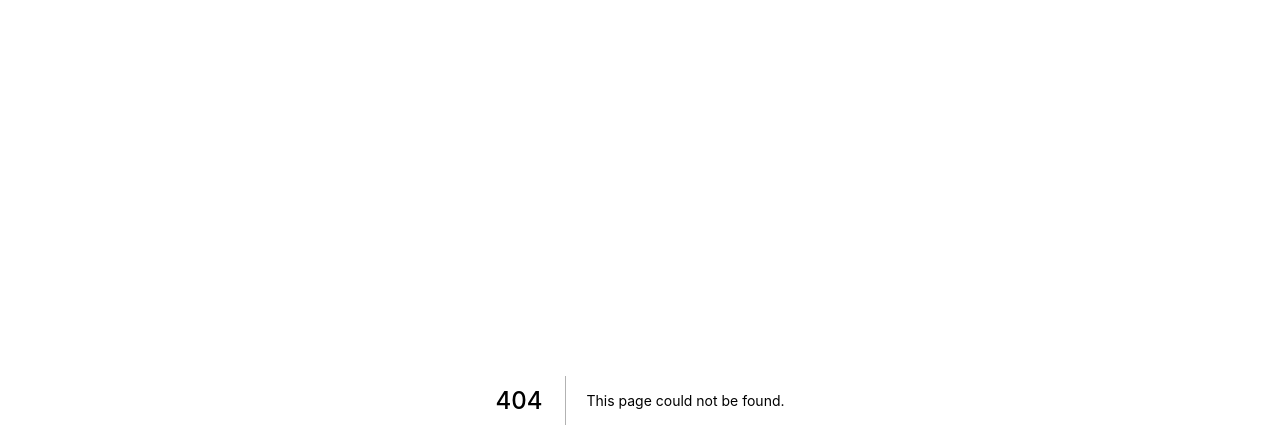
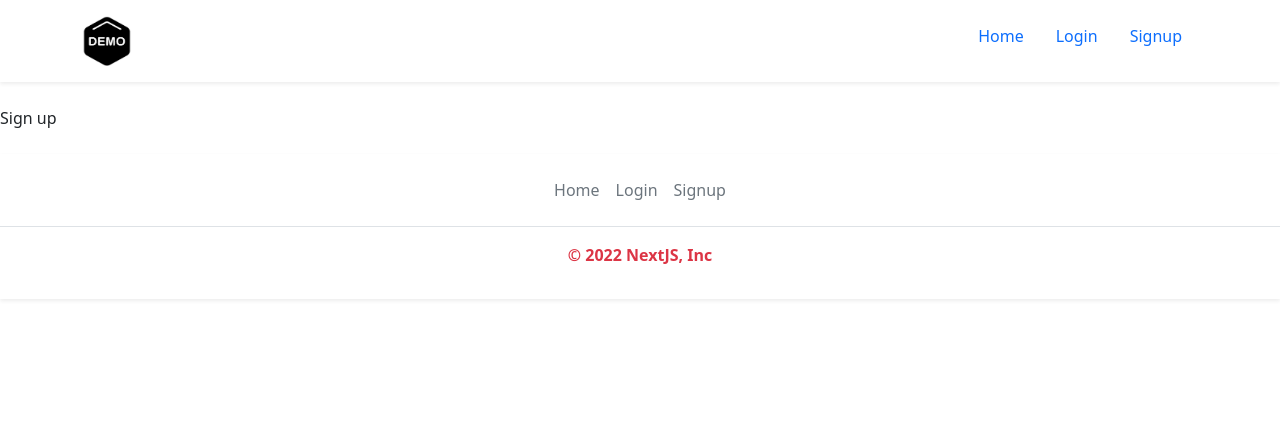
Before and after one commit to ganguly2021/next_auth_project, a Next.js app: page /signup in a window 1280 px wide. Before the commit this address had no page. Shown: the top 448 px of the page. Built offline with nearby package versions, Linux system fonts and the light colour scheme.

Commit message:
footer & navbar setup.

```diff
--- a/front_end/components/Layout/Footer.js
+++ b/front_end/components/Layout/Footer.js
@@ -1,7 +1,73 @@
-import React from 'react';
+import React, { useState, useEffect } from "react";
+import Link from "next/link";
+import className from "classnames";
 
 function Footer() {
-  return <div></div>;
+  const [hoverLink, setHoverLink] = useState(0);
+
+  useEffect(() => {
+    // cleanup
+    return () => {
+      setHoverLink(0);
+    };
+  }, []);
+
+  return (
+    <div>
+      <footer className="py-3 my-4 shadow-sm">
+        <ul className="nav justify-content-center border-bottom pb-3 mb-3">
+          <li className="nav-item">
+            <Link href="/">
+              <a
+                className={className("nav-link px-2", {
+                  "text-danger": hoverLink === 1,
+                  "fw-bold": hoverLink === 1,
+                  "text-muted": hoverLink !== 1,
+                })}
+                onMouseOver={() => setHoverLink(1)}
+                onMouseOut={() => setHoverLink(0)}
+              >
+                Home
+              </a>
+            </Link>
+          </li>
+          <li className="nav-item">
+            <Link href="/login">
+              <a
+                className={className("nav-link px-2", {
+                  "text-danger": hoverLink === 2,
+                  "fw-bold": hoverLink === 2,
+                  "text-muted": hoverLink !== 2,
+                })}
+                onMouseOver={() => setHoverLink(2)}
+                onMouseOut={() => setHoverLink(0)}
+              >
+                Login
+              </a>
+            </Link>
+          </li>
+          <li className="nav-item">
+            <Link href="/signup">
+              <a
+                className={className("nav-link px-2", {
+                  "text-danger": hoverLink === 3,
+                  "fw-bold": hoverLink === 3,
+                  "text-muted": hoverLink !== 3,
+                })}
+                onMouseOver={() => setHoverLink(3)}
+                onMouseOut={() => setHoverLink(0)}
+              >
+                Signup
+              </a>
+            </Link>
+          </li>
+        </ul>
+        <p className="text-center text-danger fw-bold">
+          &copy; {new Date().getFullYear()} NextJS, Inc
+        </p>
+      </footer>
+    </div>
+  );
 }
 
 export default Footer;
--- a/front_end/components/Layout/Navbar.js
+++ b/front_end/components/Layout/Navbar.js
@@ -1,7 +1,98 @@
-import React from 'react';
+import React, { useEffect, useState } from "react";
+import Link from "next/link";
+import classNames from "classnames";
 
 function Navbar() {
-  return <div></div>;
+  const [hoverLink, setHoverLink] = useState(0);
+  const [hoverLogo, setHoverLogo] = useState(false);
+
+  useEffect(() => {
+    // cleanup
+    return () => {
+      setHoverLink(0);
+      setHoverLogo(false);
+    };
+  }, []);
+
+  return (
+    <div className="container-fluid px-0 shadow-sm">
+      <div className="container">
+        <header className="d-flex flex-wrap justify-content-center py-3 mb-4">
+          <Link href="/">
+            <a className="d-flex align-items-center mb-3 mb-md-0 me-md-auto text-dark text-decoration-none">
+              <img
+                src="/images/logo.jpg"
+                width={50}
+                height={50}
+                className={classNames("animate__animated", {
+                  animate__heartBeat: hoverLogo,
+                })}
+                onMouseOver={() => setHoverLogo(true)}
+                onMouseOut={() => setHoverLogo(false)}
+              />
+            </a>
+          </Link>
+
+          <ul className="nav nav-pills">
+            <li className="nav-item">
+              <Link href="/">
+                <a
+                  className={classNames("nav-link", {
+                    active: hoverLink === 1,
+                    "fw-bold": hoverLink === 1,
+                  })}
+                  onMouseOver={() => {
+                    setHoverLink(1);
+                  }}
+                  onMouseOut={() => {
+                    setHoverLink(0);
+                  }}
+                >
+                  Home
+                </a>
+              </Link>
+            </li>
+            <li className="nav-item">
+              <Link href="/login">
+                <a
+                  className={classNames("nav-link", {
+                    active: hoverLink === 2,
+                    "fw-bold": hoverLink === 2,
+                  })}
+                  onMouseOver={() => {
+                    setHoverLink(2);
+                  }}
+                  onMouseOut={() => {
+                    setHoverLink(0);
+                  }}
+                >
+                  Login
+                </a>
+              </Link>
+            </li>
+            <li className="nav-item">
+              <Link href="/signup">
+                <a
+                  className={classNames("nav-link", {
+                    active: hoverLink === 3,
+                    "fw-bold": hoverLink === 3,
+                  })}
+                  onMouseOver={() => {
+                    setHoverLink(3);
+                  }}
+                  onMouseOut={() => {
+                    setHoverLink(0);
+                  }}
+                >
+                  Signup
+                </a>
+              </Link>
+            </li>
+          </ul>
+        </header>
+      </div>
+    </div>
+  );
 }
 
 export default Navbar;
--- a/package.json
+++ b/package.json
@@ -8,6 +8,7 @@
     "lint": "next lint"
   },
   "dependencies": {
+    "classnames": "^2.3.1",
     "next": "12.0.10",
     "react": "17.0.2",
     "react-dom": "17.0.2"
--- a/pages/index.js
+++ b/pages/index.js
@@ -3,7 +3,7 @@ import React from 'react'
 export default function Home() {
   return (
     <div className='container-fluid'>
-      <div className='container'>
+      <div className='container my-5 py-5'>
         <h1>Hello World</h1>
       </div>
     </div>
--- /dev/null
+++ b/pages/signup/index.js
@@ -0,0 +1,7 @@
+import React from 'react';
+
+function SignUpPage() {
+  return <div>Sign up</div>;
+}
+
+export default SignUpPage;
```
Also changed, not shown: pages/login/index.js (added, +7 -0 lines), public/images/logo.jpg (added), 1 other file (tests, documents, lock files or other folders).
